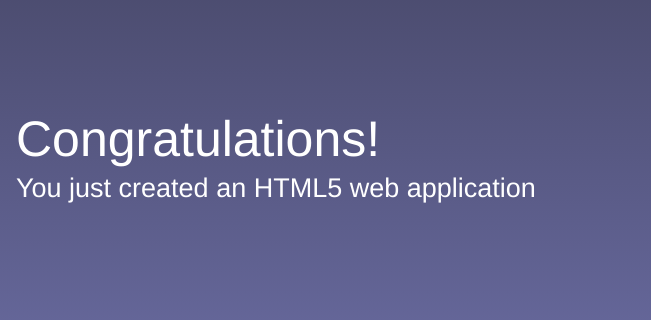
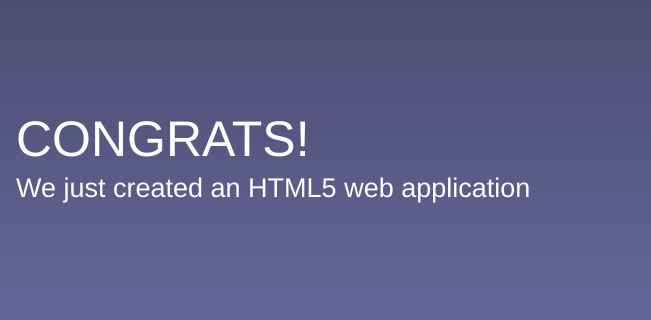
Before and after one commit to sachincetpa/cetpastatic, a plain HTML site: page webpage/index.html in a window 1280 px wide. Shown: the part 171-491 px from the top of the page, 629-1280 px from the left. Drawn offline with Linux system fonts and the light colour scheme.

Commit message:
Update index.html

```diff
--- a/webpage/index.html
+++ b/webpage/index.html
@@ -58,8 +58,8 @@
         <div class="message">
             <a class="twitter-link" href="http://twitter.com/home/?status=I%20created%20a%20project%20with%20AWS%20CodeStar!%20%23AWS%20%23AWSCodeStar%20https%3A%2F%2Faws.amazon.com%2Fcodestar"><img src="img/tweet.svg" /></a>
             <div class="text">
-                <h1>Congratulations!</h1>
-                <h2>You just created an HTML5 web application</h2>
+                <h1>CONGRATS!</h1>
+                <h2>We just created an HTML5 web application</h2>
             </div>
         </div>
     </div>
```
